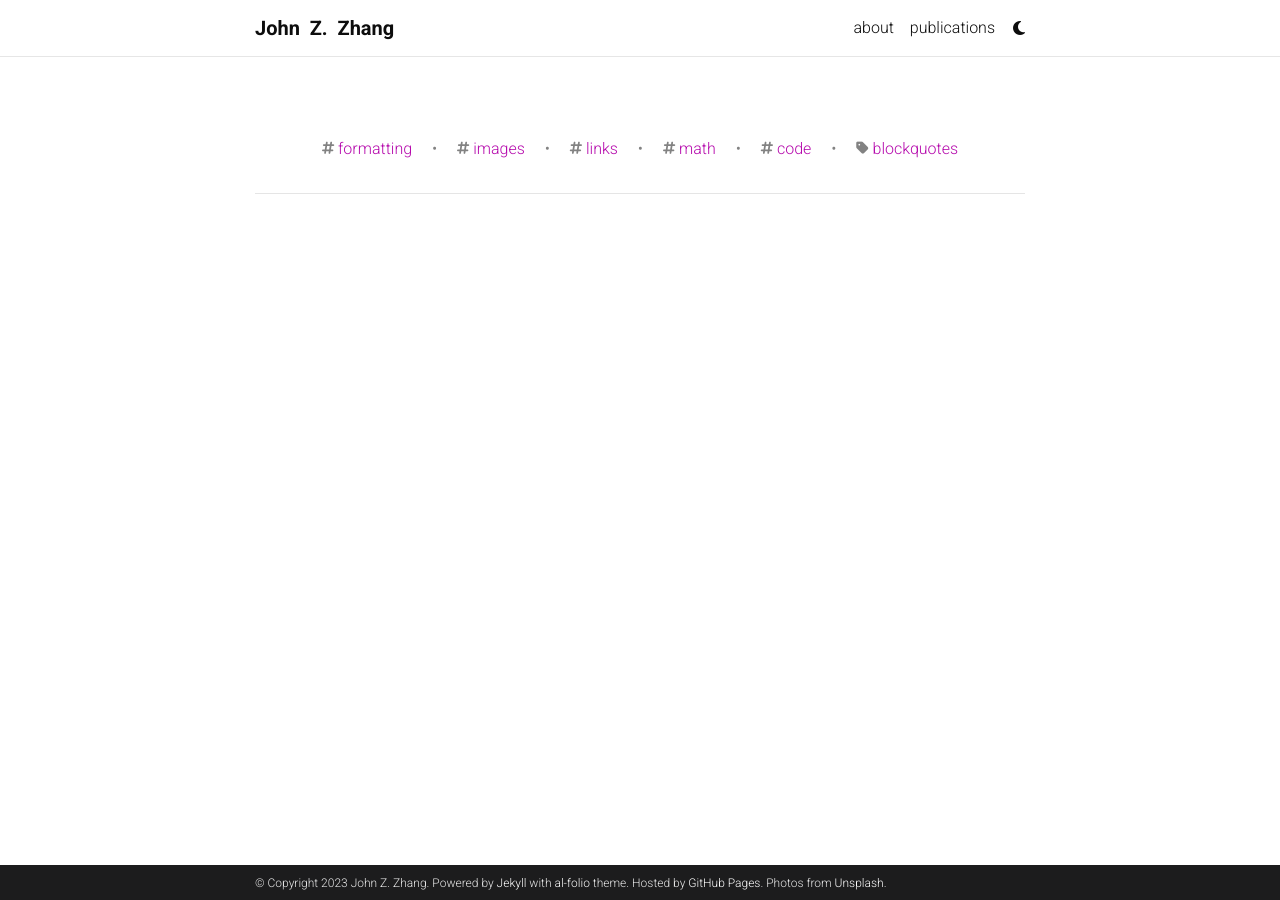
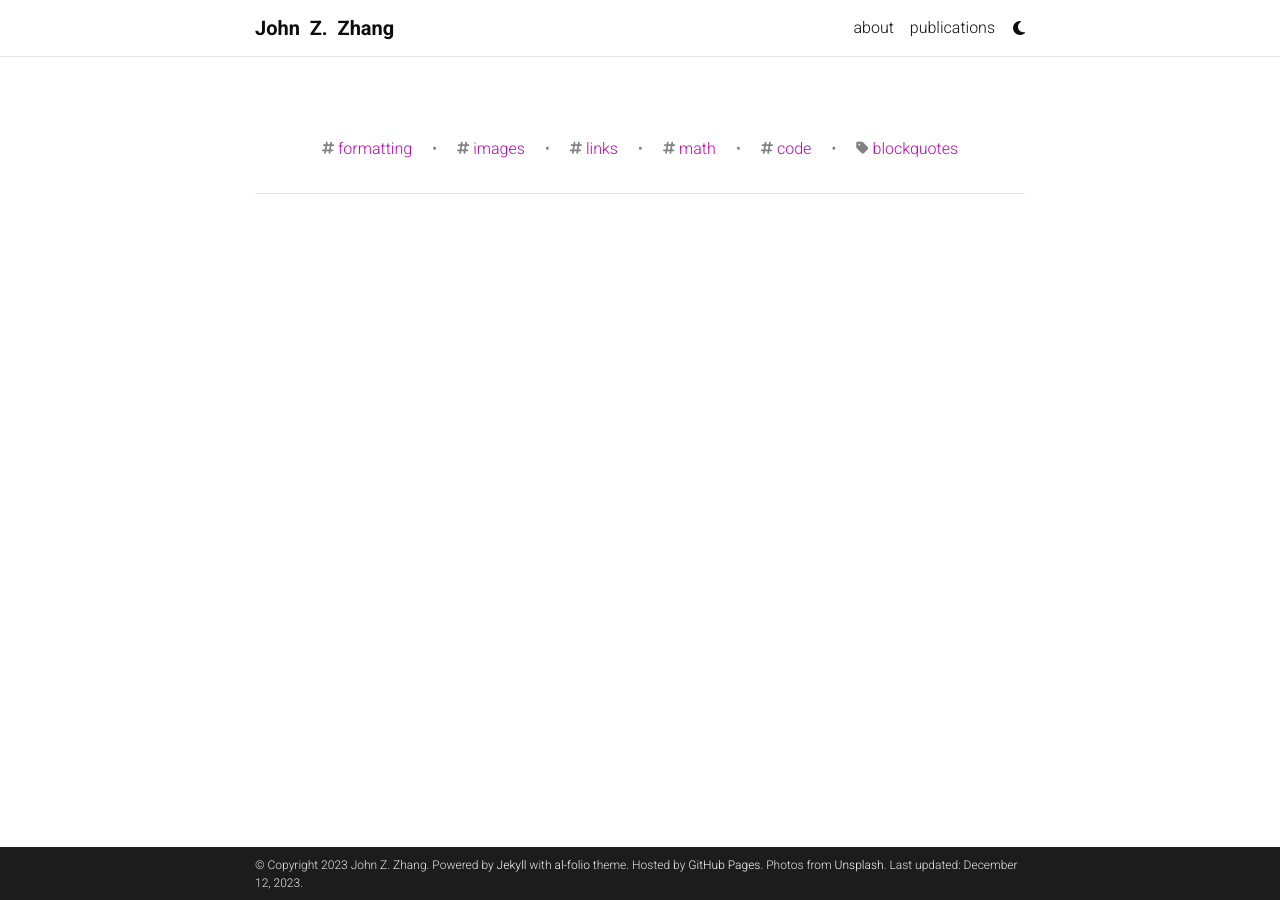
Before and after one commit to johnzhang3/johnzhang3.github.io, a Jekyll site: the page built from blog/index.html, in a window 1280 px wide. Built offline with Jekyll 4.4.1, drawn with Linux system fonts in a browser that asks for light colours; full-size pictures stand in for the smaller copies a plugin makes; the list of posts is cut into pages by our own code; comment, search, counter and statistics services are not loaded; a style sheet for code colours, icons or effects is not loaded; some of the changed lines change nothing that is shown.

Commit message:
some setitngs change

```diff
--- a/_config.yml
+++ b/_config.yml
@@ -20,7 +20,7 @@
 
 url: https://johnzhang3.github.io # the base hostname & protocol for your site
 baseurl: # the subpath of your site, e.g. /blog/
-last_updated: false # set to true if you want to display last updated in the footer
+last_updated: true # set to true if you want to display last updated in the footer
 impressum_path:  # set to path to include impressum link in the footer, use the same path as permalink in a page, helps to conform with EU GDPR
 
 # -----------------------------------------------------------------------------
@@ -306,7 +306,7 @@
 filtered_bibtex_keywords: [abbr, abstract, arxiv, bibtex_show, html, pdf, selected, supp, blog, code, poster, slides, website, preview, altmetric]
 
 # Maximum number of authors to be shown for each publication (more authors are visible on click)
-max_author_limit: 3  # leave blank to always show all authors
+max_author_limit:   # leave blank to always show all authors
 more_authors_animation_delay: 10  # more authors are revealed on click using animation; smaller delay means faster animation
 
 # Enables publication thumbnails. If disabled, none of the publications will display thumbnails, even if specified in the bib entry.
```
